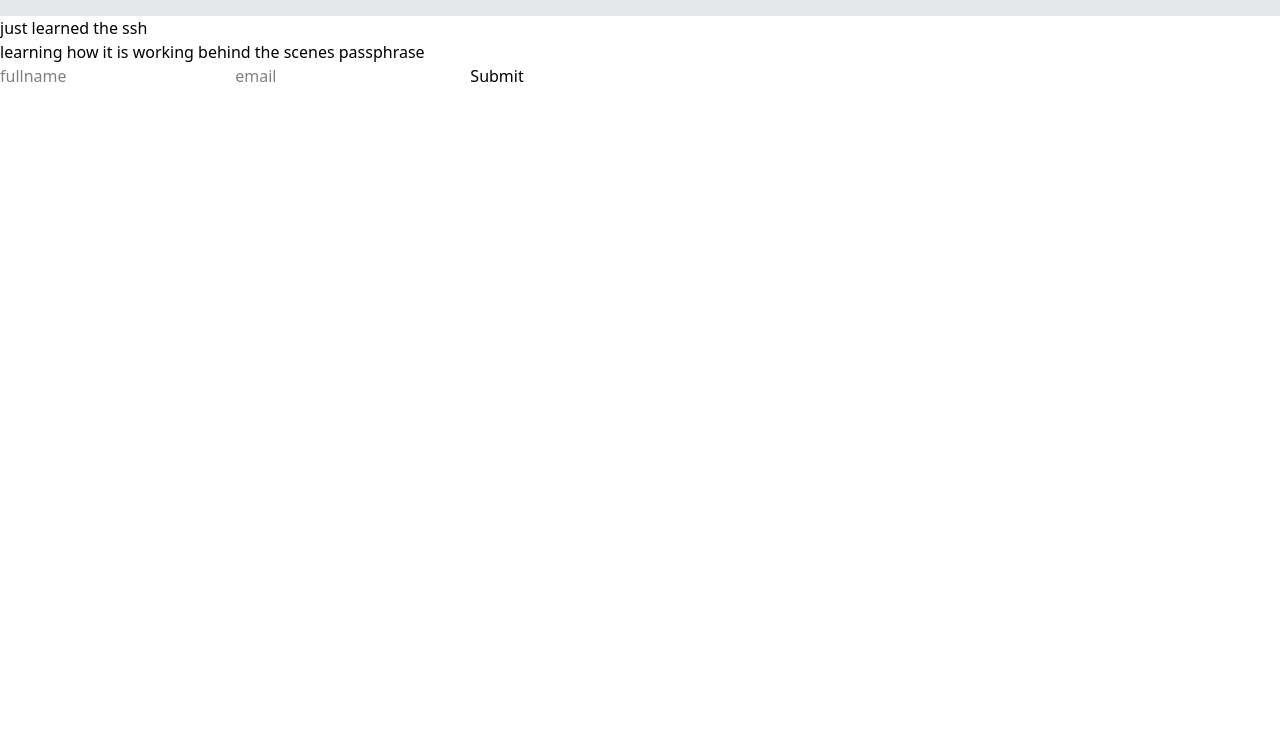
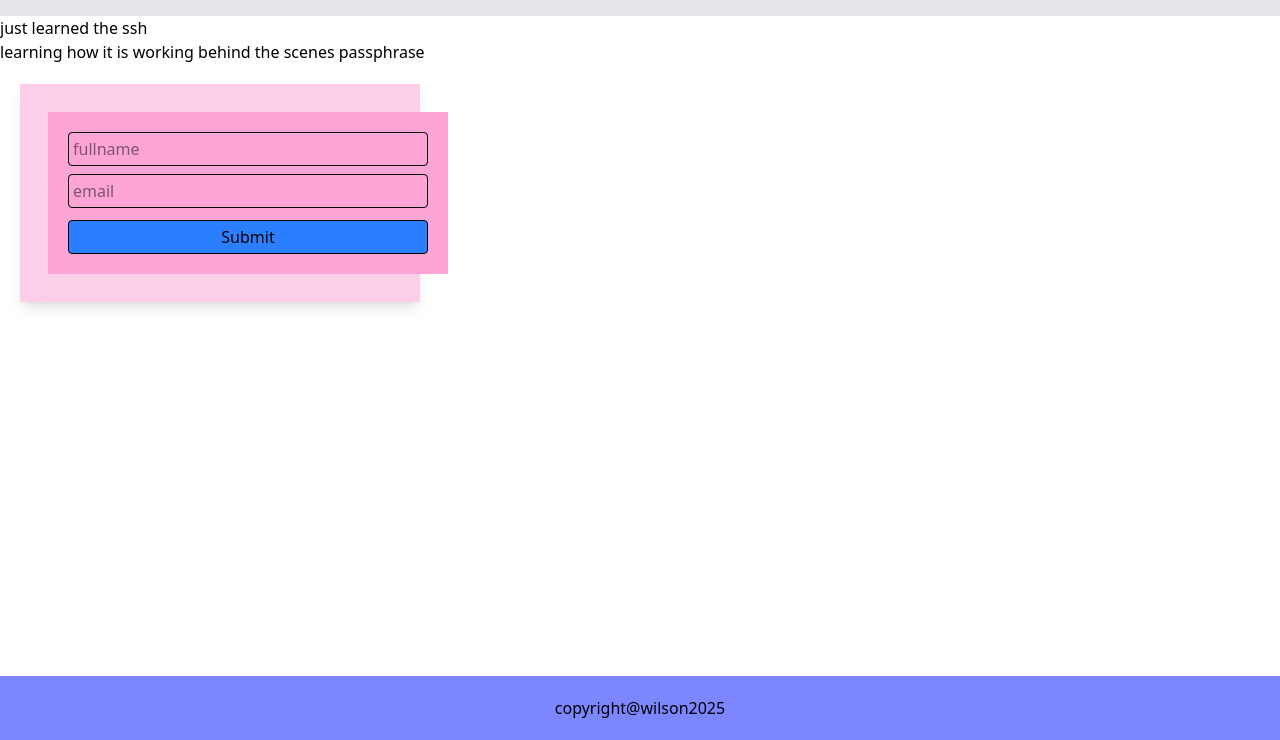
Before and after one commit to Wilson9108/gitandgithubTask, a plain HTML site: page index.html in a window 1280 px wide. Shown: the part 60-800 px from the top of the page. Drawn offline with nearby package versions, Linux system fonts and the light colour scheme.

Commit message:
added styling to the form and inputs

```diff
--- a/index.html
+++ b/index.html
@@ -12,11 +12,16 @@
     <h1 class="text-3xl text-center underline underline-offset-5 font-bold bg-gray-200 p-5">Git and Github</h1>
     <h2>just learned the ssh </h2>
     <h3>learning how it is working behind the scenes passphrase</h3>
-    <form>
-        <input type="text" placeholder="fullname"/>
-        <input type="email" placeholder="email"/>
-        <button>Submit</button>
+    <div class="m-5 w-[400px] bg-pink-200 p-2 shadow-lg" >
+    <form class="m-5 w-[400px] bg-pink-300 p-5">
+        <input class="border-1 w-full rounded p-1" type="text" placeholder="fullname"/>
+        <input type="email" class="border-1 w-full mt-2 rounded p-1" placeholder="email"/>
+        <button class="border-1 w-full rounded p-1 mt-3 bg-blue-500">Submit</button>
     </form>
+    </div>
+    <footer class="fixed bottom-0 w-[100%]">
+        <p class="text-center bg-indigo-400 text-light p-[20px]">copyright@wilson2025</p>
+    </footer>
 </body>
 
 </html>
```
